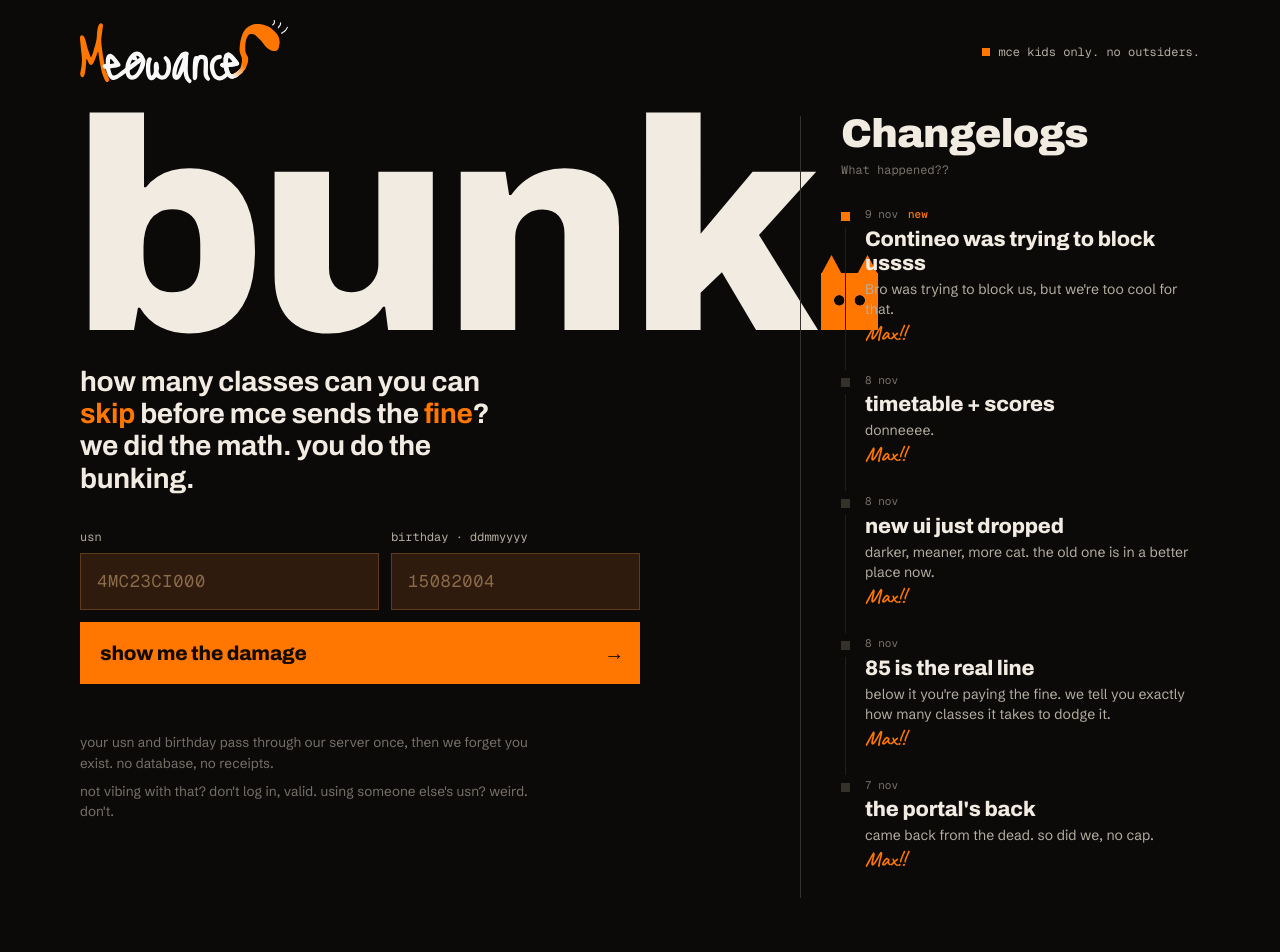
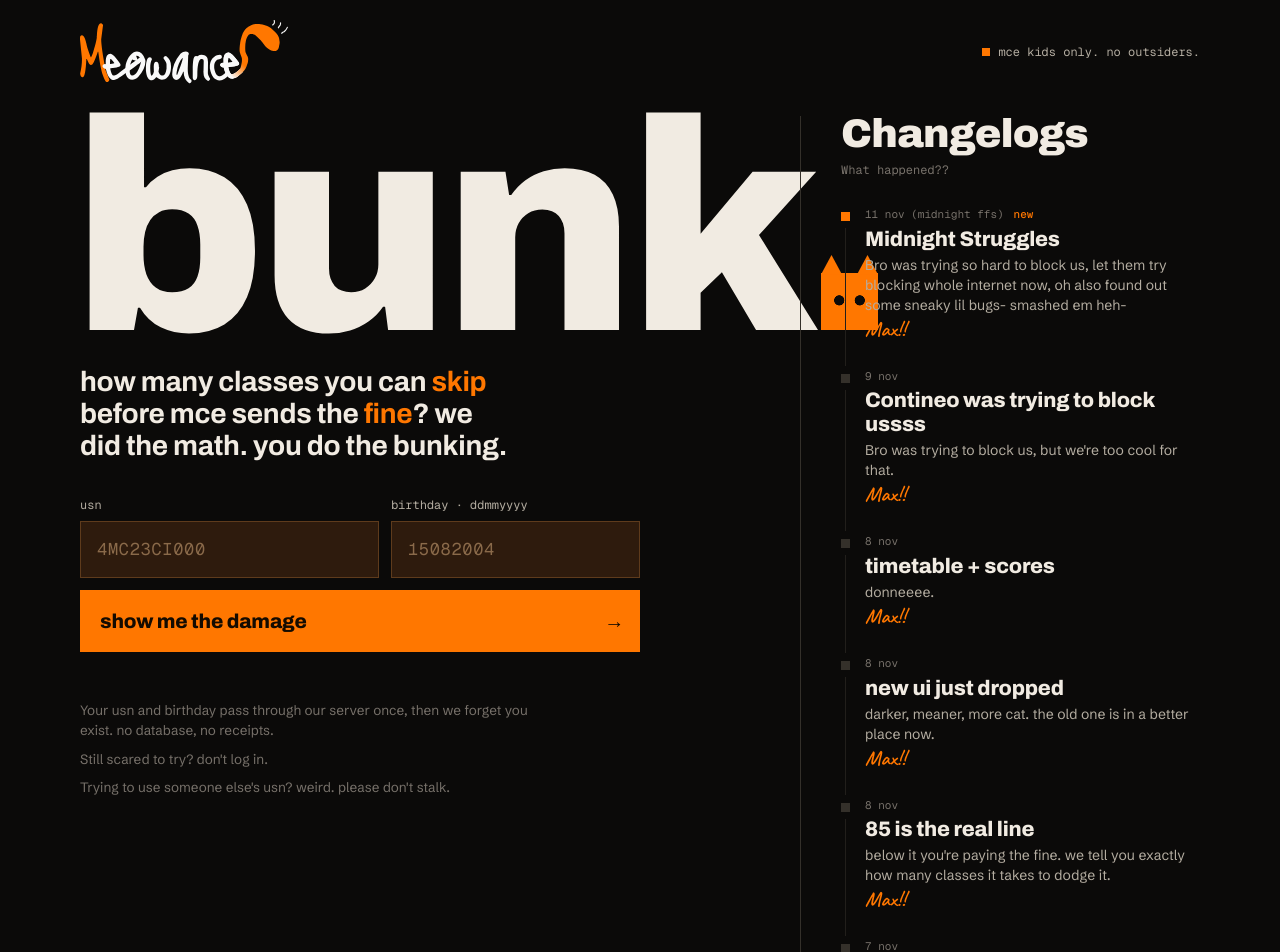
Before and after one commit to dizziedbliss/meowance, a React (Vite) app in the folder web/: page / in a window 1280 px wide. Shown: the top 952 px of the page. Built offline with nearby package versions, Linux system fonts and the light colour scheme.

Commit message:
fix: change time to ist and add changelog

```diff
--- a/web/src/components/Dashboard.tsx
+++ b/web/src/components/Dashboard.tsx
@@ -26,14 +26,14 @@ export function Dashboard({ data }: { data: Attendance }) {
       )}
 
       <footer className="mt-10 grid gap-1.5 md:grid-cols-[140px_minmax(0,1fr)] md:gap-5">
-        <span className="font-mono text-xs text-mut">the fine print</span>
+        <span className="font-mono text-xs text-mut">facts to know</span>
         <div className="max-w-[68ch] space-y-2 text-[13.5px] text-ink-2">
           <p>we're not mce. not affiliated, not sponsored, not even friends. just kids who got tired of doing this math by hand.</p>
           <p>
-            we don't keep your data. usn and birthday go in, attendance comes out, we forget you exist. your attendance keeps
-            receipts. <strong className="text-ink">we don't.</strong>
+            we don't keep your data, never. usn and birthday go in, attendance come out, we forget you even exist. your attendance keeps
+            the bill. <strong className="text-ink">we don't.</strong>
           </p>
-          <p>use your own usn. snooping on someone else's is weird and lowkey a crime. don't be that guy.</p>
+          <p>use your own usn. stalking on someone else's is weird wihtout their permission. don't be that guy.</p>
         </div>
       </footer>
     </>
--- a/web/src/components/Login.tsx
+++ b/web/src/components/Login.tsx
@@ -32,14 +32,16 @@ export function Login({ onIn }: { onIn: (a: Attendance) => void }) {
     const now = new Date();
     const istOffset = 5.5 * 60 * 60 * 1000; // IST is UTC + 5:30
     const istTime = new Date(now.getTime() + istOffset);
-    const istHour = istTime.getHours();
+    const istHour = istTime.getUTCHours();
     const hour = istHour >= 24 ? istHour - 24 : istHour;
 
     let message: React.ReactNode;
 
-    if (hour >= 0 && hour < 1) {
-      message = (<div className="mb-6 mt-4 max-w-[56ch] space-y-2 text-[13.5px]">
-          Sources (or past experience) say that <em className="not-italic text-orange">after 12AM till somewhere around 6AM</em> MCE needs to sleep, so you can't access your data, nor can <em className="not-italic text-orange">we</em> do.
+    if (hour >= 0 && hour < 6) {
+      message = (<div className="mb-6 mt-4 max-w-[66ch] space-y-2 text-[13.5px] border pt-2 pb-2 pl-5 pr-5 border-orange">
+          <em className="not-italic text-orange">NOTICE:</em>
+            <p> Sources (or past experience) say that <em className="not-italic text-orange">after 12AM till somewhere around 6AM</em> MCE needs to sleep, so you can't access your data, nor can <em className="not-italic text-orange">we</em> do, uhmm u can test it tho, ur luck <span className="text-[10px]">(or maybe I'm too lazy to code smth to hide login at this hour)</span>.
+          </p>
         </div>);
     }
 
@@ -66,7 +68,7 @@ export function Login({ onIn }: { onIn: (a: Attendance) => void }) {
             </span>
           </h1>
           <p className="mb-[34px] max-w-[26ch] font-display text-[clamp(22px,2.4vw,28px)] font-bold leading-[1.15] tracking-[-.01em]">
-            how many classes can you can <em className="not-italic text-orange">skip</em> before mce sends the <em className="not-italic text-orange">fine</em>? we did
+            how many classes you can <em className="not-italic text-orange">skip</em> before mce sends the <em className="not-italic text-orange">fine</em>? we did
             the math. you do the bunking.
           </p>
 
@@ -113,8 +115,9 @@ export function Login({ onIn }: { onIn: (a: Attendance) => void }) {
           </form>
 
           <div className="mt-4 max-w-[56ch] space-y-2 text-[13.5px] text-mut">
-            <p>your usn and birthday pass through our server once, then we forget you exist. no database, no receipts.</p>
-            <p>not vibing with that? don't log in, valid. using someone else's usn? weird. don't.</p>
+            <p>Your usn and birthday pass through our server once, then we forget you exist. no database, no receipts.</p>
+            <p>Still scared to try? don't log in. </p>
+            <p>Trying to use someone else's usn? weird. please don't stalk.</p>
           </div>
         </div>
 
--- a/web/src/data/board.ts
+++ b/web/src/data/board.ts
@@ -7,6 +7,12 @@ export type Post = {
 };
 
 export const posts: Post[] = [
+  {
+    when: "11 nov (midnight ffs)",
+    title: "Midnight Struggles",
+    body: "Bro was trying so hard to block us, let them try blocking whole internet now, oh also found out some sneaky lil bugs- smashed em heh-",
+    sign: "Max!!",
+  },
   {
     when: "9 nov",
     title: "Contineo was trying to block ussss",
@@ -34,7 +40,7 @@ export const posts: Post[] = [
   },
   {
     when: "7 nov",
-    title: "the portal's back",
+    title: "the contineo's back",
     body: "came back from the dead. so did we, no cap.",
     sign: "Max!!",
   },
```
